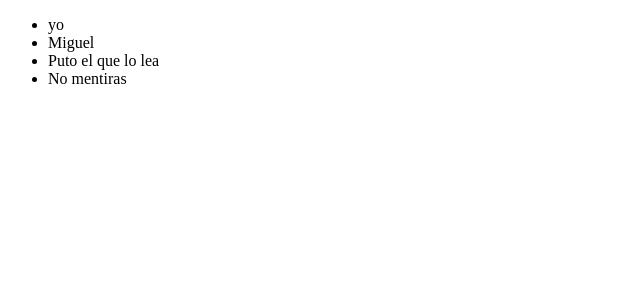
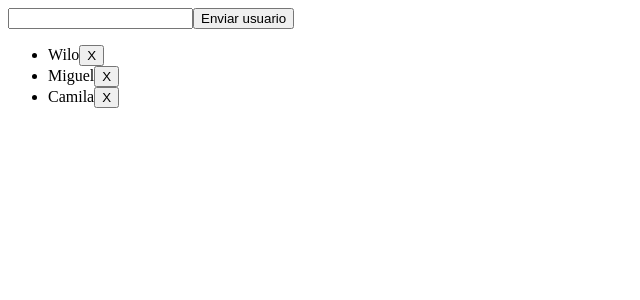
Before and after one commit to wilo0510/PrimerAngular, an Angular app: page / in a window 1280 px wide. Shown: the top 300 px of the page, without its empty margins (0-640 px from the left). Built offline with nearby package versions, Linux system fonts and the light colour scheme.

Commit message:
Mini crud

```diff
--- a/src/app/app.component.html
+++ b/src/app/app.component.html
@@ -1,3 +1,13 @@
+<form (submit)="agregarUsuario(nuevoUsuario)">
+  <input type="text" #nuevoUsuario>
+  <button>Enviar usuario</button>
+</form>
+
 <ul>
-  <app-user *ngFor="let user of users" [nombreUsuario]="user"></app-user>
+  <li *ngFor="let user of users">
+    {{user}}<button (click)="eliminarUsuario(user)">
+        X
+      </button>
+
+  </li>
 </ul>
--- a/src/app/app.component.ts
+++ b/src/app/app.component.ts
@@ -6,6 +6,25 @@
   styleUrls: ['./app.component.css']
 })
 export class AppComponent {
-  users=['yo','Miguel','Puto el que lo lea','No mentiras']
-  activado=true;
+
+  users:string[]=["Wilo","Miguel","Camila"];
+
+  decirHola(){
+    alert("Que se dice");
+  }
+  agregarUsuario(nombreUsuario){
+    this.users.push(nombreUsuario.value);
+    nombreUsuario.value='';
+    nombreUsuario.focus();
+    return false;
+  }
+  eliminarUsuario(user){
+    for(let i=0;i<this.users.length;i++)
+    {
+      if(user==this.users[i]){
+        this.users.splice(i,1);
+      }
+    }
+  }
+
 }
```
